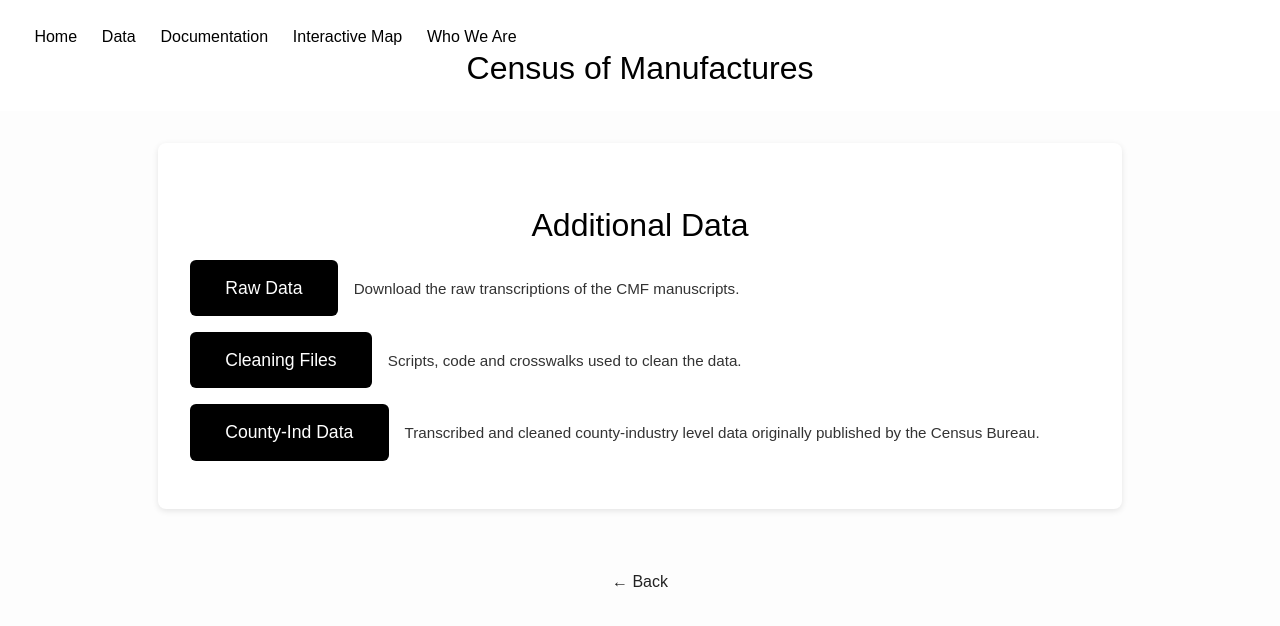
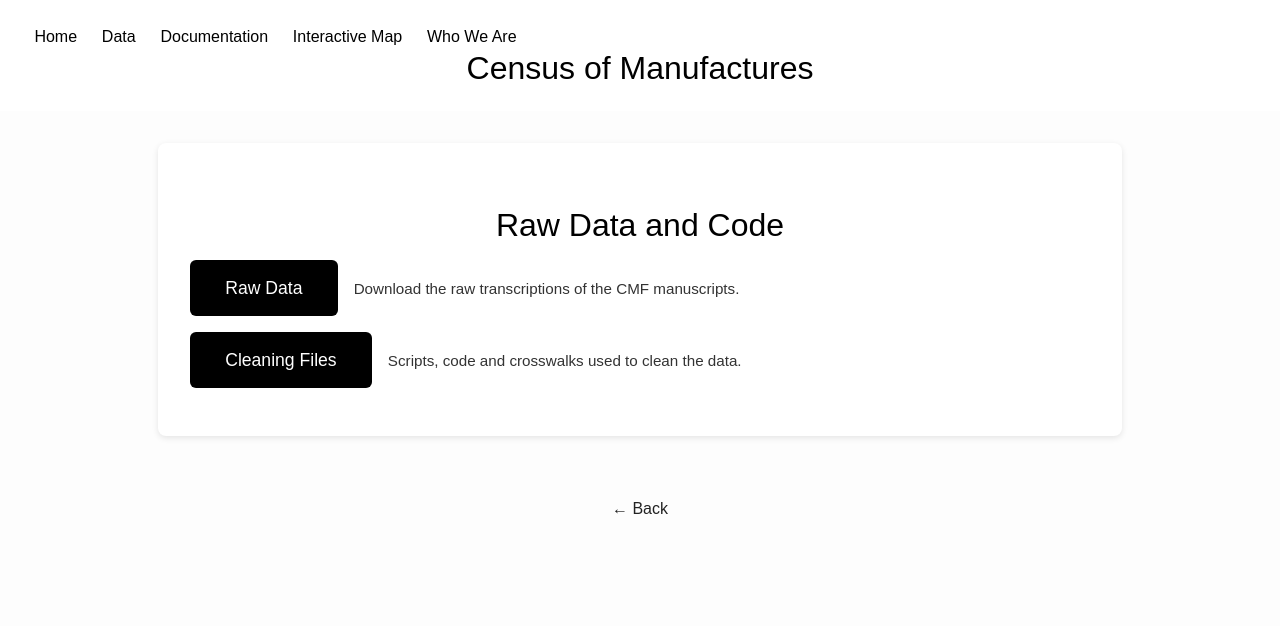
Before and after one commit to allen-otterstrom/CMF_data, a Jekyll site: the page built from raw_data_code.md, in a window 1280 px wide. Shown: the top 626 px of the page. Built offline with Jekyll 4.4.1, drawn with Linux system fonts in a browser that asks for light colours.

Commit message:
Update and rename additional-data.md to raw_data_code.md

```diff
--- a/additional-data.md
+++ b/raw_data_code.md
@@ -1,9 +1,9 @@
 ---
 layout: default
-title: Additional Data
+title: Raw Data and Code
 ---
 
-# Additional Data
+# Raw Data and Code
 
 <div class="button-grid">
   <div class="button-item">
@@ -14,11 +14,6 @@
     <a class="button" href="/CMF_data/cleaning_files.zip" download>Cleaning Files</a>
     <div class="description">Scripts, code and crosswalks used to clean the data.</div>
   </div>
-  <div class="button-item">
-    <a class="button" href="https://pub-cefce323449a4829a6786170686f724a.r2.dev/website_materials/ci_data.zip" download>County-Ind Data</a>
-    <div class="description">Transcribed and cleaned county-industry level data originally published by the Census Bureau.</div>
-  </div>
-</div>
 
 <style>
 .button-grid {
```
